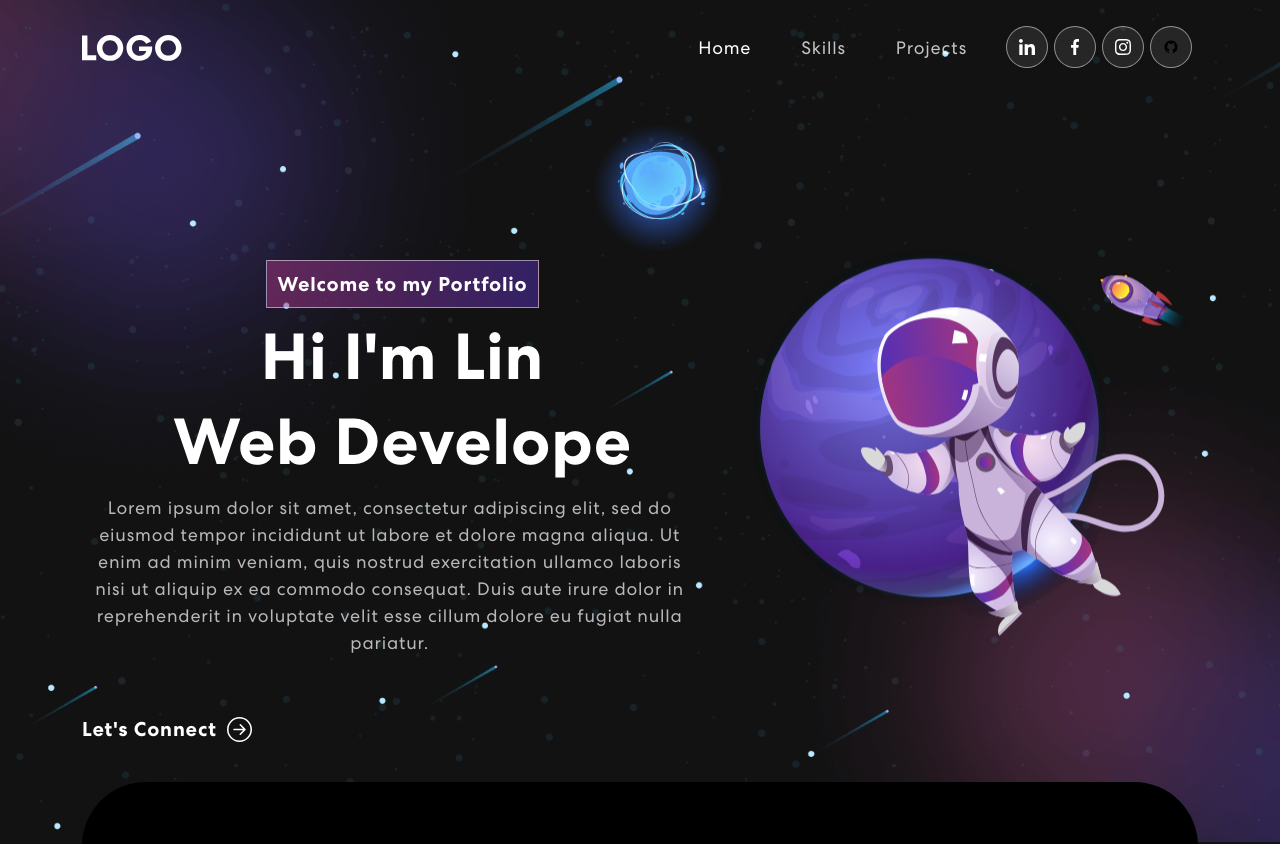
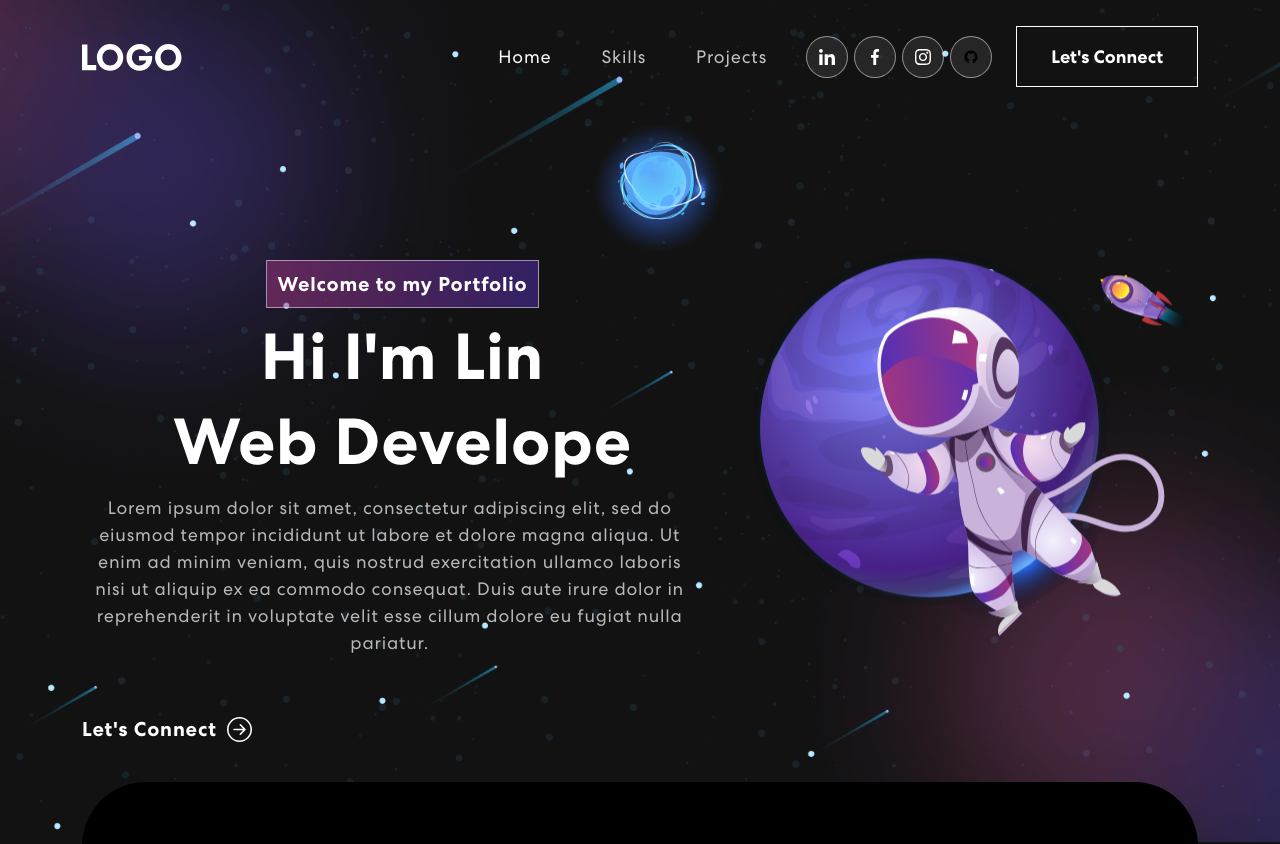
Before and after one commit to linmilan/Personal-Portfilio-React, a React (Create React App) app: page / in a window 1280 px wide. Shown: the top 844 px of the page. Built offline with nearby package versions, Linux system fonts and the light colour scheme; the HTML template or start-up script is replaced by a standard one.

Commit message:
contact bar

```diff
--- a/src/components/Banner.js
+++ b/src/components/Banner.js
@@ -61,7 +61,7 @@ export const Banner = () => {
                                 <h1 className="wrap">{text}</h1>
                                 {/* <h1>{`Hi I'm Lin `}<span className="wrap">{text}</span></h1> */}
                                 <p>Lorem ipsum dolor sit amet, consectetur adipiscing elit, sed do eiusmod tempor incididunt ut labore et dolore magna aliqua. Ut enim ad minim veniam, quis nostrud exercitation ullamco laboris nisi ut aliquip ex ea commodo consequat. Duis aute irure dolor in reprehenderit in voluptate velit esse cillum dolore eu fugiat nulla pariatur.</p>
-                                <a href='#connect'><button onClick={()=>{ console.log('connect')}} >Let's Connect<ArrowRightCircle size={25}/></button></a>
+                                <a href='#contact'><button onClick={()=>{ console.log('connect')}} >Let's Connect<ArrowRightCircle size={25}/></button></a>
                             </div>}
                         </TrackVisibility>
                     </Col>
--- a/src/components/NavBar.js
+++ b/src/components/NavBar.js
@@ -51,12 +51,12 @@ export const NavBar = () => {
             </Nav>
             <span className="navbar-text">
               <div className="social-icon">
-                <a href='#'><img src={navIcon1} alt="" /></a>
+                <a href='https://www.linkedin.com/in/xiaoting-lin-72b794189/' target='_blank'><img src={navIcon1} alt="" /></a>
                 <a href='#'><img src={navIcon2} alt="" /></a>
                 <a href='#'><img src={navIcon3} alt="" /></a>
                 <a href='#'><img src={navIcon4} alt="" /></a>
               </div>
-                {/* <button className="vvd"><span>Let's Connect</span></button> */}
+                <a href="#contact"><button className="vvd"><span>Let's Connect</span></button></a>
             </span>
           </Navbar.Collapse>
         </Container>
```
